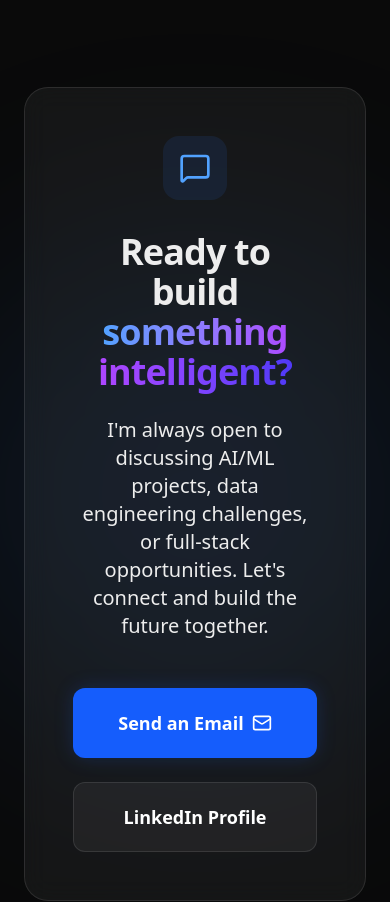
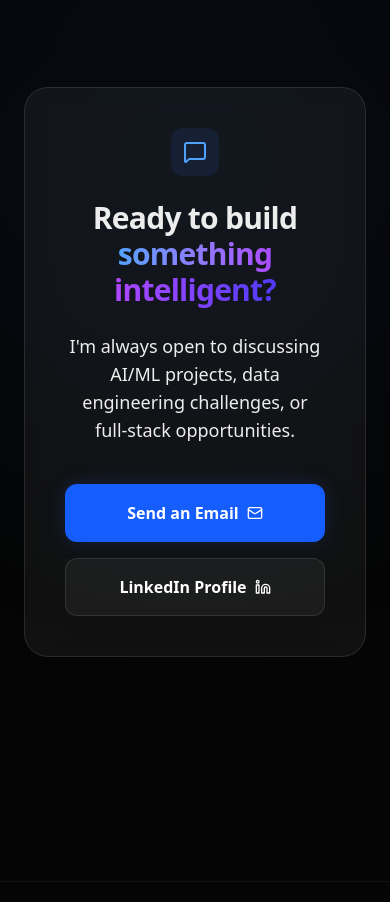
Before and after one commit to RENUGASREE/Portfolio, a Next.js app: page /Portfolio/ in a window 390 px wide. Shown: the part 8100-9002 px from the top of the page. Built offline with nearby package versions, Linux system fonts and the light colour scheme.

Commit message:
UX Polish: Unified Contact and Footer into a single cohesive component

```diff
--- a/src/app/page.tsx
+++ b/src/app/page.tsx
@@ -3,7 +3,6 @@ import Hero from '@/components/Hero';
 import FeaturedCaseStudy from '@/components/FeaturedCaseStudy';
 import Projects from '@/components/Projects';
 import SkillsExperience from '@/components/SkillsExperience';
-import Contact from '@/components/Contact';
 import Footer from '@/components/Footer';
 
 export default function Home() {
@@ -14,7 +13,6 @@ export default function Home() {
       <FeaturedCaseStudy />
       <Projects />
       <SkillsExperience />
-      <Contact />
       <Footer />
     </main>
   );
--- a/src/components/Contact.tsx
+++ /dev/null
@@ -1,51 +0,0 @@
-'use client';
-
-import { motion } from 'framer-motion';
-import { Mail, MessageSquare, ArrowRight } from 'lucide-react';
-import Button from './Button';
-
-export default function Contact() {
-  return (
-    <section id="contact" className="py-32 bg-[#0a0a0a] relative overflow-hidden">
-      <div className="section-container relative z-10">
-        <div className="max-w-4xl mx-auto glass p-12 md:p-20 rounded-3xl border-white/5 text-center">
-          <motion.div
-            initial={{ opacity: 0, scale: 0.9 }}
-            whileInView={{ opacity: 1, scale: 1 }}
-            transition={{ duration: 0.5 }}
-          >
-            <div className="inline-flex p-4 bg-blue-500/10 rounded-2xl mb-8">
-              <MessageSquare className="w-8 h-8 text-blue-400" />
-            </div>
-
-            <h2 className="text-4xl md:text-6xl font-bold mb-6 tracking-tight">
-              Ready to build <br />
-              <span className="gradient-text">something intelligent?</span>
-            </h2>
-
-            <p className="text-xl text-muted-foreground mb-12 max-w-2xl mx-auto">
-              I'm always open to discussing AI/ML projects, data engineering challenges, or full-stack opportunities.
-              Let's connect and build the future together.
-            </p>
-
-            <div className="flex flex-col md:flex-row items-center justify-center gap-6">
-              <a href="mailto:renugasree@example.com" className="w-full md:w-auto">
-                <Button className="w-full md:w-auto px-10 py-5 text-lg" icon={<Mail className="w-5 h-5" />}>
-                  Send an Email
-                </Button>
-              </a>
-              <a href="https://linkedin.com/in/renugasree" target="_blank" className="w-full md:w-auto">
-                <Button variant="secondary" className="w-full md:w-auto px-10 py-5 text-lg">
-                  LinkedIn Profile
-                </Button>
-              </a>
-            </div>
-          </motion.div>
-        </div>
-      </div>
-
-      {/* Decorative background glow */}
-      <div className="absolute top-1/2 left-1/2 -translate-x-1/2 -translate-y-1/2 w-[500px] h-[500px] bg-blue-500/10 blur-[120px] rounded-full pointer-events-none" />
-    </section>
-  );
-}
--- a/src/components/Footer.tsx
+++ b/src/components/Footer.tsx
@@ -1,15 +1,59 @@
-import { LinkedinIcon, GithubIcon } from './Icons';
-import { Mail } from 'lucide-react';
+'use client';
+
+import { motion } from 'framer-motion';
+import { Mail, MessageSquare, Linkedin } from 'lucide-react';
+import { GithubIcon, LinkedinIcon } from './Icons';
 import Button from './Button';
 
 export default function Footer() {
   return (
-    <footer className="py-20 border-t border-white/5 bg-[#050505]">
-      <div className="section-container">
+    <footer id="contact" className="relative pt-32 pb-20 overflow-hidden bg-[#050505]">
+      {/* Contact Section Integrated */}
+      <div className="section-container relative z-10 mb-32">
+        <div className="max-w-4xl mx-auto glass p-10 md:p-16 rounded-3xl border-white/5 text-center bg-white/[0.02]">
+          <motion.div
+            initial={{ opacity: 0, y: 20 }}
+            whileInView={{ opacity: 1, y: 0 }}
+            transition={{ duration: 0.6 }}
+          >
+            <div className="inline-flex p-3 bg-blue-500/10 rounded-xl mb-6">
+              <MessageSquare className="w-6 h-6 text-blue-400" />
+            </div>
+
+            <h2 className="text-3xl md:text-5xl font-bold mb-6 tracking-tight">
+              Ready to build <br />
+              <span className="gradient-text">something intelligent?</span>
+            </h2>
+
+            <p className="text-lg text-muted-foreground mb-10 max-w-xl mx-auto">
+              I'm always open to discussing AI/ML projects, data engineering challenges, or full-stack opportunities.
+            </p>
+
+            <div className="flex flex-col sm:flex-row items-center justify-center gap-4">
+              <a href="mailto:renugasree@example.com" className="w-full sm:w-auto">
+                <Button className="w-full sm:w-auto px-8 py-4" icon={<Mail className="w-4 h-4" />}>
+                  Send an Email
+                </Button>
+              </a>
+              <a href="https://linkedin.com/in/renugasree" target="_blank" className="w-full sm:w-auto">
+                <Button variant="secondary" className="w-full sm:w-auto px-8 py-4" icon={<Linkedin className="w-4 h-4" />}>
+                  LinkedIn Profile
+                </Button>
+              </a>
+            </div>
+          </motion.div>
+        </div>
+      </div>
+
+      {/* Decorative background glow */}
+      <div className="absolute top-0 left-1/2 -translate-x-1/2 w-[600px] h-[600px] bg-blue-500/5 blur-[120px] rounded-full pointer-events-none" />
+
+      {/* Traditional Footer Part */}
+      <div className="section-container border-t border-white/5 pt-16">
         <div className="flex flex-col md:flex-row justify-between items-center gap-10">
           <div>
             <h2 className="text-2xl font-bold mb-4">Renuga Sree</h2>
-            <p className="text-muted-foreground max-w-xs">
+            <p className="text-muted-foreground max-w-xs text-sm">
               AI/ML Engineer & Data Scientist building the future of intelligent systems.
             </p>
           </div>
@@ -20,12 +64,11 @@ export default function Footer() {
                 <GithubIcon className="w-5 h-5" />
               </Button>
             </a>
-            <a href="#" target="_blank" rel="noopener noreferrer">
+            <a href="https://linkedin.com/in/renugasree" target="_blank" rel="noopener noreferrer">
               <Button variant="icon">
                 <LinkedinIcon className="w-5 h-5" />
               </Button>
             </a>
-
             <a href="mailto:renugasree@example.com">
               <Button variant="icon">
                 <Mail className="w-5 h-5" />
@@ -34,7 +77,7 @@ export default function Footer() {
           </div>
         </div>
 
-        <div className="mt-20 pt-8 border-t border-white/5 flex flex-col md:flex-row justify-between items-center gap-4 text-sm text-muted-foreground">
+        <div className="mt-16 pt-8 border-t border-white/5 flex flex-col md:flex-row justify-between items-center gap-4 text-xs text-muted-foreground uppercase tracking-widest">
           <p>© 2024 Renuga Sree. All rights reserved.</p>
           <div className="flex gap-8">
             <a href="#" className="hover:text-white transition-colors">Privacy Policy</a>
```
